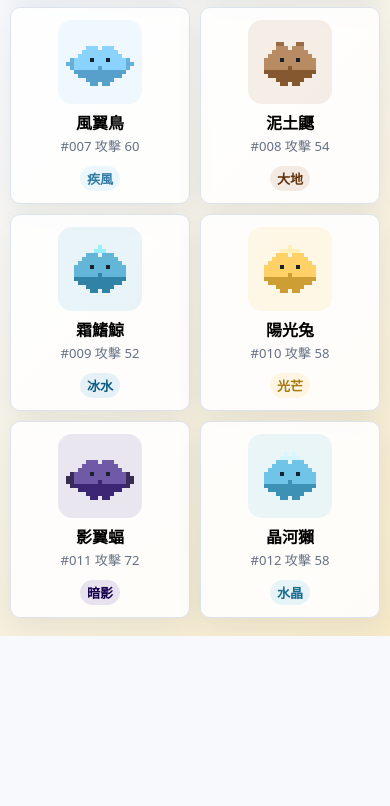
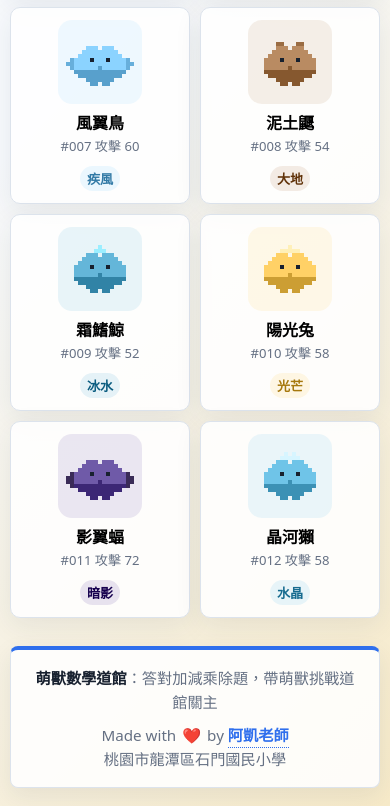
Before and after one commit to cagoooo/Poke, a plain HTML site: page index.html in a window 390 px wide. Shown: the part 1688-2494 px from the top of the page. Before the commit the page ends 2324 px from the top, so only its background shows below. Drawn offline with Linux system fonts and the light colour scheme.

Commit message:
feat: 新增網站頁尾，署名連到阿凱老師教育科技創新專區（2026.11.17-1）
Co-Authored-By: Claude Opus 5.5 <noreply@anthropic.com>

```diff
--- a/index.html
+++ b/index.html
@@ -35,7 +35,7 @@
       content="選萌獸、答數學題、放招式，透過 ATG 即時對戰擊敗道館關主！"
     />
     <meta name="twitter:image" content="https://cagoooo.github.io/Poke/assets/og-math-beast-gym.png?v=20260702-1" />
-    <link rel="stylesheet" href="styles.css?v=2026.07.02-3" />
+    <link rel="stylesheet" href="styles.css?v=2026.11.17-1" />
   </head>
   <body>
     <main class="app-shell">
@@ -114,6 +114,11 @@
           </label>
         </div>
         <div id="creatureGrid" class="creature-grid" aria-live="polite"></div>
+        <footer class="game-footer">
+          <p class="game-footer__name"><strong>萌獸數學道館</strong>：答對加減乘除題，帶萌獸挑戰道館關主</p>
+          <p class="site-credit">Made with <span class="site-credit__heart" aria-label="愛心">❤️</span> by
+            <a href="https://cagoooo.github.io/Akai/" target="_blank" rel="noopener noreferrer" title="阿凱老師教育科技創新專區" class="site-credit__author">阿凱老師</a><span class="footer-school"><span class="footer-dot" aria-hidden="true">・</span>桃園市龍潭區石門國民小學</span></p>
+        </footer>
       </section>
 
       <section id="battleScreen" class="screen battle-screen" aria-label="道館對戰">
@@ -214,11 +219,11 @@
       </section>
     </main>
 
-    <script src="script.js?v=2026.07.02-3"></script>
+    <script src="script.js?v=2026.11.17-1"></script>
     <script>
       (function () {
         if (!("serviceWorker" in navigator)) return;
-        var APP_VERSION = "2026.07.02-3";
+        var APP_VERSION = "2026.11.17-1";
         var reloaded = false;
 
         function showUpdateNotice(waitingWorker) {
--- a/styles.css
+++ b/styles.css
@@ -171,6 +171,71 @@ h2 {
   display: grid;
   grid-template-columns: repeat(auto-fit, minmax(168px, 1fr));
   gap: 14px;
+}
+
+/* 開始畫面頁尾（2026-11-17 新增署名；只在選角畫面出現） */
+.game-footer {
+  margin-top: 28px;
+  padding: 16px 18px;
+  border: 1px solid var(--line);
+  border-top: 4px solid var(--blue);
+  border-radius: 8px;
+  background: var(--panel);
+  box-shadow: 0 8px 24px rgba(29, 45, 72, 0.08);
+  display: flex;
+  flex-wrap: wrap;
+  align-items: center;
+  justify-content: space-between;
+  gap: 8px 16px;
+  color: var(--muted);
+  font-size: 0.95rem;
+  line-height: 1.6;
+}
+
+.game-footer p {
+  margin: 0;
+}
+
+.game-footer__name strong {
+  color: var(--ink);
+}
+
+.site-credit__heart {
+  display: inline-block;
+  margin: 0 2px;
+}
+
+.site-credit__author {
+  color: var(--blue);
+  font-weight: 800;
+  text-decoration: none;
+  border-bottom: 1px dotted currentColor;
+  padding: 2px 0;
+}
+
+.site-credit__author:hover {
+  color: var(--red);
+}
+
+@media (max-width: 640px) {
+  .game-footer {
+    flex-direction: column;
+    text-align: center;
+  }
+
+  .footer-school {
+    display: block;
+  }
+
+  .footer-dot {
+    display: none;
+  }
+}
+
+@media print {
+  .game-footer {
+    display: none;
+  }
 }
 
 .difficulty-panel {
--- a/sw.js
+++ b/sw.js
@@ -1,10 +1,10 @@
-const BUILD_VERSION = "2026.07.02-3";
+const BUILD_VERSION = "2026.11.17-1";
 const CACHE_NAME = "math-beast-gym-" + BUILD_VERSION;
 const PRECACHE = [
   "./",
   "./index.html",
-  "./styles.css?v=2026.07.02-3",
-  "./script.js?v=2026.07.02-3",
+  "./styles.css?v=2026.11.17-1",
+  "./script.js?v=2026.11.17-1",
   "./favicon.ico",
   "./favicon.svg",
   "./apple-touch-icon.png",
--- a/version.json
+++ b/version.json
@@ -1,4 +1,4 @@
 {
-    "version":  "2026.07.02-3",
-    "notes":  "戰鬥/過關/失敗切換不同BGM，交叉淡出淡入不疊音"
+    "version":  "2026.11.17-1",
+    "notes":  "開始畫面底部新增署名頁尾，連到阿凱老師教育科技創新專區"
 }
```
Also changed, not shown: 1 other file.
